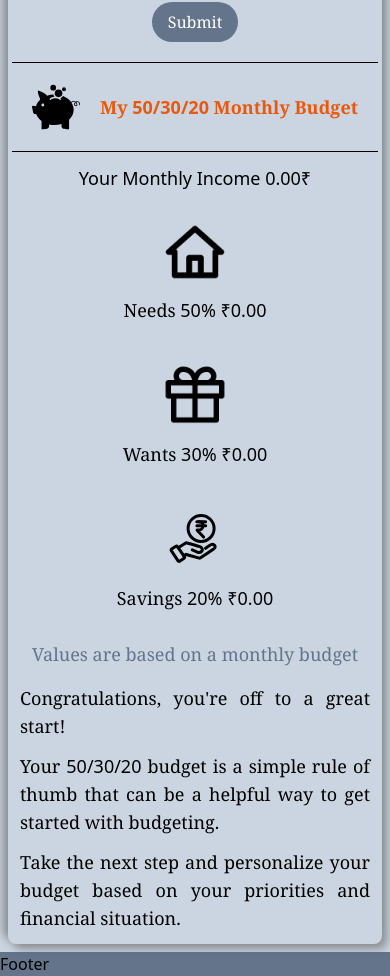
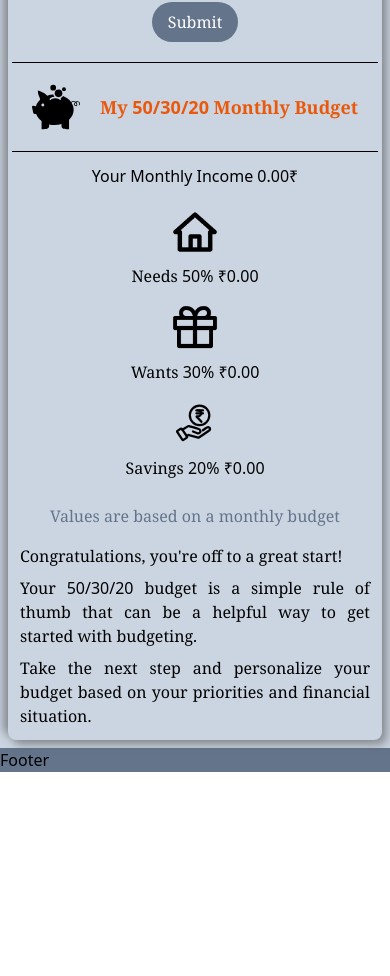
Before and after one commit to RoshanDevassy/Projects, a React (Vite) app in the folder college/mini_project/budget_calculator/: page /app in a window 390 px wide. Shown: the part 1485-2461 px from the top of the page. After the commit the page ends 2257 px from the top, so only its background shows below. Built offline with nearby package versions, Linux system fonts and the light colour scheme.

Commit message:
updated budget output  responsive

```diff
--- a/college/mini_project/budget_calculator/src/components/budget_output.jsx
+++ b/college/mini_project/budget_calculator/src/components/budget_output.jsx
@@ -8,46 +8,46 @@ const Budget_output = (props) => {
     <>
       <section className="font-serif text-lg 2xl:text-xl 3xl:text-2xl">
         {/* Budget Output Header */}
-        <section className=" p-1 xsm:p-5 flex gap-5 justify-center md:justify-start items-center border-black border-b flex-wrap sm:flex-nowrap flex-grow">
+        <section className="p-1 xsm:p-5 flex flex-col sm:flex-row gap-1 xsm:gap-2 sm:gap-5 justify-center items-center border-black border-b flex-wrap sm:flex-nowrap flex-grow"/* "p-1 xsm:p-5 flex gap-1 xsm:gap-2 justify-center md:justify-start items-center border-black border-b flex-wrap sm:flex-nowrap flex-grow" */>
           <div className="">
-            <img src={piggy} className="h-8 w-8 sm:h-12 sm:w-12" />
+            <img src={piggy} className="h-6 w-6 xsm:h-8 xsm:w-8 sm:h-12 sm:w-12 3xl:h-14 3xl:w-14"/* "h-8 w-8 sm:h-12 sm:w-12" */ />
           </div>
           <div className="">
-            <h2 className="text-orange-600 font-semibold text-center md:text-left lg:text-lg 2xl:text-xl 3xl:text-2xl">
-              My <span className="font-sans">50/30/20</span> Monthly Budget
+            <h2 className="text-orange-600 font-semibold text-center md:text-left text-xs xsm:text-sm sm:text-lg md:text-xl lg:text-2xl 2xl:text-2xl 3xl:text-3xl">
+              My <span className="font-sans font-semibold">50/30/20</span> Monthly Budget
             </h2>
           </div>
         </section>
         {/* Budget Output Images */}
         <section className="">
-          <div className="pt-3 font-sans text-lg mb-5">
-            <p className=" text-center 2xl:text-xl 3xl:text-2xl">
+          <div className="pt-3 font-sans text-lg mb-1 xsm:mb-3 sm:mb-4 xmd:mb-5">
+            <p className="text-xs xsm:text-sm sm:text-base xl:text-lg text-center"/* " text-center 2xl:text-xl 3xl:text-2xl" */>
               Your Monthly Income {Math.ceil(props.monthly_income).toFixed(2)}
               &#8377;
             </p>
           </div>
-          <div className="flex flex-col md:flex-row items-center md:justify-around p-2 flex-wrap">
-            <div className="flex flex-col justify-center gap-3">
-              <img src={house} className="h-16 w-16 self-center" />
-              <p className=" text-center">
+          <div className="flex flex-col xmd:flex-row items-center xmd:justify-around p-1 gap-2 xsm:gap-3 sm:gap-4 xmd:gap-5 flex-wrap">
+            <div className="flex flex-col justify-center gap-1 xsm:gap-2">
+              <img src={house} className="h-6 w-6 xsm:h-8 xsm:w-8 sm:h-12 sm:w-12 3xl:h-14 3xl:w-14 self-center"/* "h-16 w-16 self-center" */ />
+              <p className="text-xs xsm:text-sm sm:text-base xl:text-lg text-center">
                 Needs{" "}
                 <span className="font-sans">
                   50% &#8377;{Math.ceil(props.fifty).toFixed(2)}
                 </span>
               </p>
             </div>
-            <div className="flex flex-col justify-center gap-3 py-10 md:py-0">
-              <img src={giftbox} className="h-16 w-16 self-center" />
-              <p className=" text-center">
+            <div className="flex flex-col justify-center gap-1 xsm:gap-2">
+              <img src={giftbox} className="h-6 w-6 xsm:h-8 xsm:w-8 sm:h-12 sm:w-12 3xl:h-14 3xl:w-14 self-center" />
+              <p className="text-xs xsm:text-sm sm:text-base xl:text-lg text-center">
                 Wants{" "}
                 <span className="font-sans">
                   30% &#8377;{Math.ceil(props.thirty).toFixed(2)}
                 </span>
               </p>
             </div>
-            <div className="flex flex-col justify-center gap-3">
-              <img src={savings} className="h-16 w-16 self-center" />
-              <p className=" text-center">
+            <div className="flex flex-col justify-center gap-1 xsm:gap-2">
+              <img src={savings} className="h-6 w-6 xsm:h-8 xsm:w-8 sm:h-12 sm:w-12 3xl:h-14 3xl:w-14 self-center" />
+              <p className="text-xs xsm:text-sm sm:text-base xl:text-lg text-center">
                 Savings{" "}
                 <span className="font-sans">
                   20% &#8377;{Math.ceil(props.twenty).toFixed(2)}
@@ -58,12 +58,12 @@ const Budget_output = (props) => {
         </section>
         {/* Budget Output Content */}
         <section>
-          <div className="flex justify-center pt-5 pb-2">
-            <p className="text-slate-500 text-center">
+          <div className="flex justify-center mt-3 xsm:mt-4  sm:mt-5 sm:mb-2">
+            <p className="text-slate-500 text-xs xsm:text-sm sm:text-base xl:text-lg text-center">
               Values are based on a monthly budget
             </p>
           </div>
-          <div className="flex flex-col gap-3 flex-wrap text-justify p-2">
+          <div className="flex flex-col gap-2  flex-wrap text-justify p-2 text-xs xsm:text-sm sm:text-base xl:text-lg">
             <p>Congratulations, you're off to a great start!</p>
             <p>
               Your <span className="font-sans">50/30/20</span> budget is a
```
